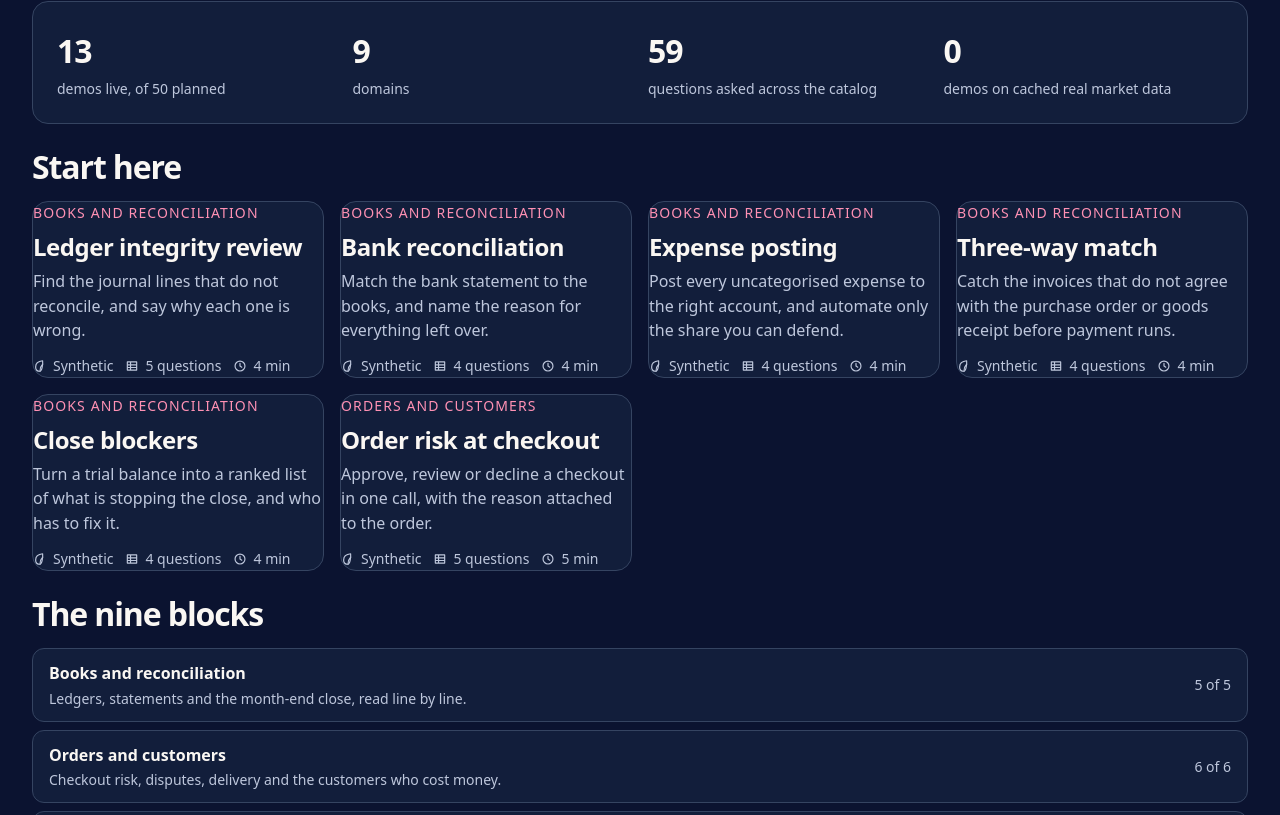
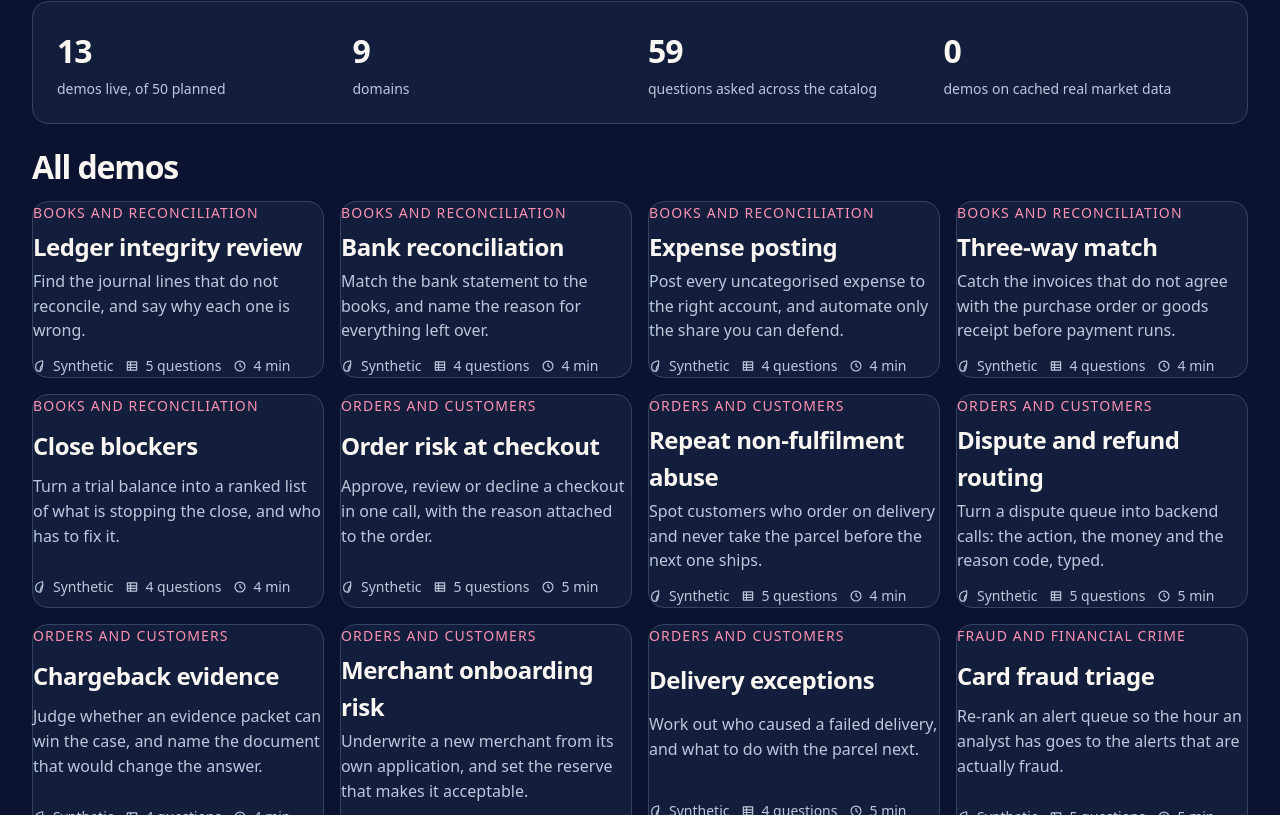
Before and after one commit to IslamBaraka90/jev-lab, a React (Vite) app in the folder web/: page / in a window 1280 px wide. Shown: the part 685-1500 px from the top of the page. Built offline with nearby package versions, Linux system fonts and the light colour scheme; no server answers.

Commit message:
Show every live demo on the home page
Render the complete registry instead of truncating it to six cards so newly merged demos remain directly accessible.

```diff
--- a/web/src/pages/HomePage.jsx
+++ b/web/src/pages/HomePage.jsx
@@ -14,8 +14,7 @@ const WAYS_IN = [
 export function HomePage() {
   const counts = catalogCounts();
   const planned = domains().reduce((total, domain) => total + domain.planned, 0);
-  // Everything, while the catalog is small enough to read in one go; the first six once it is not.
-  const featured = cards().slice(0, 6);
+  const allCards = cards();
 
   return (
     <div className="stack home">
@@ -67,11 +66,11 @@ export function HomePage() {
         </div>
       </section>
 
-      {featured.length > 0 && (
-        <section className="stack" aria-labelledby="featured-title">
-          <h2 id="featured-title">Start here</h2>
+      {allCards.length > 0 && (
+        <section className="stack" aria-labelledby="all-demos-title">
+          <h2 id="all-demos-title">All demos</h2>
           <ul className="demo-grid">
-            {featured.map((card) => (
+            {allCards.map((card) => (
               <DemoCard key={card.id} card={card} />
             ))}
           </ul>
@@ -88,7 +87,7 @@ export function HomePage() {
                 <span className="meta">{domain.blurb}</span>
               </Link>
               <span className="meta num">
-                {cards().filter((card) => card.domain === domain.id).length} of {domain.planned}
+                {allCards.filter((card) => card.domain === domain.id).length} of {domain.planned}
               </span>
             </li>
           ))}
```
